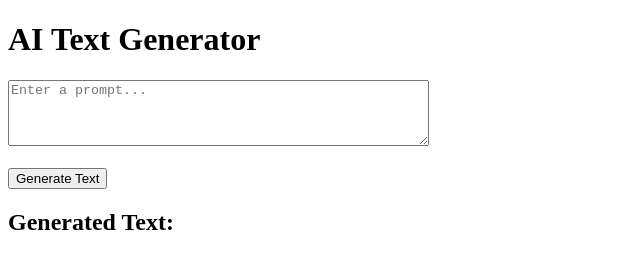
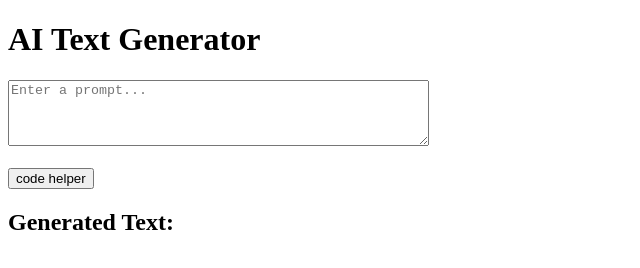
Before and after one commit to ethantheDeveloper220/ai-helper, a plain HTML site: page index.html in a window 1280 px wide. Shown: the full height of the page, 0-640 px from the left. Drawn offline with Linux system fonts and the light colour scheme; no server answers.

Commit message:
Update index.html

```diff
--- a/index.html
+++ b/index.html
@@ -8,7 +8,7 @@
 <body>
     <h1>AI Text Generator</h1>
     <textarea id="inputText" rows="4" cols="50" placeholder="Enter a prompt..."></textarea><br><br>
-    <button id="generateButton">Generate Text</button>
+    <button id="generateButton">code helper </button>
 
     <h2>Generated Text:</h2>
     <p id="outputText"></p>
```
